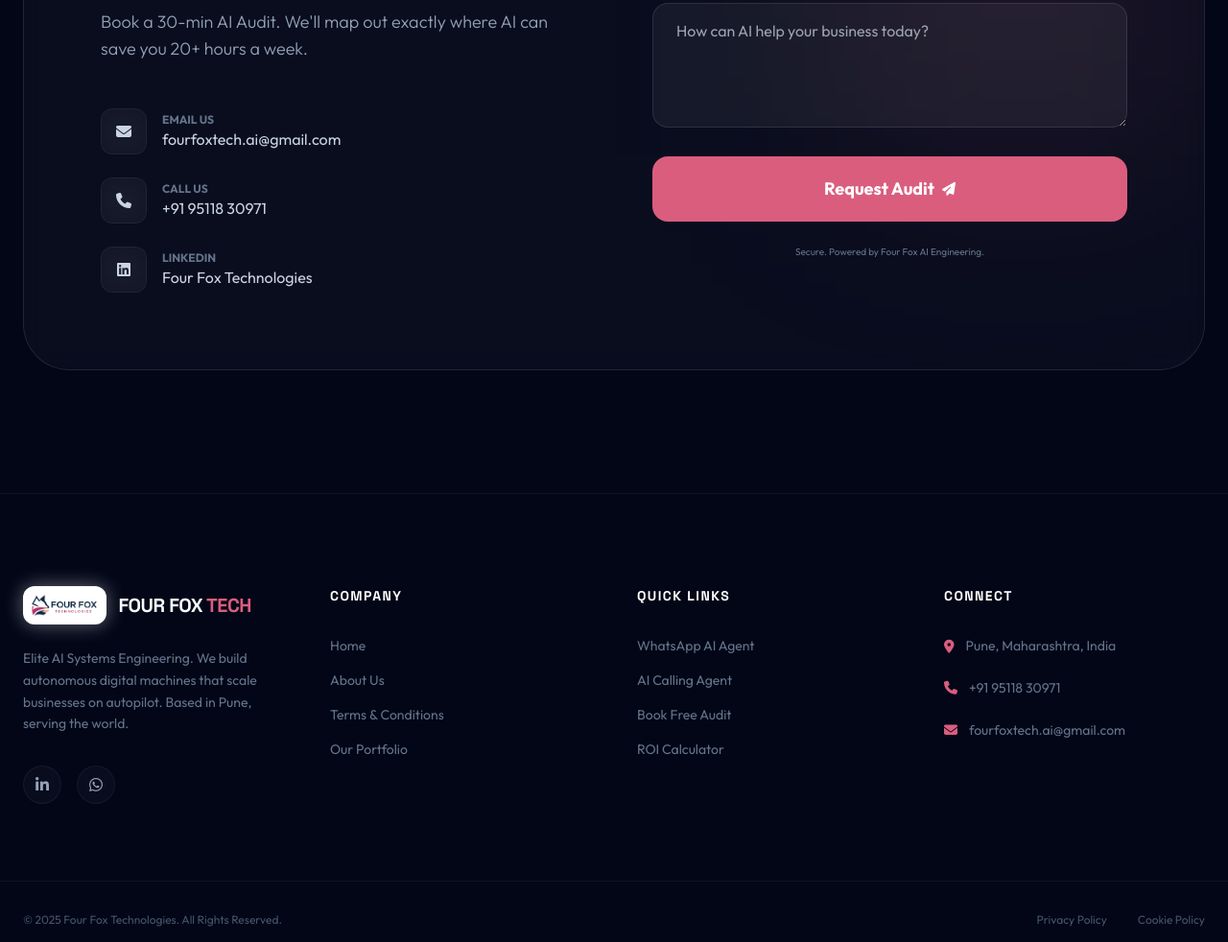
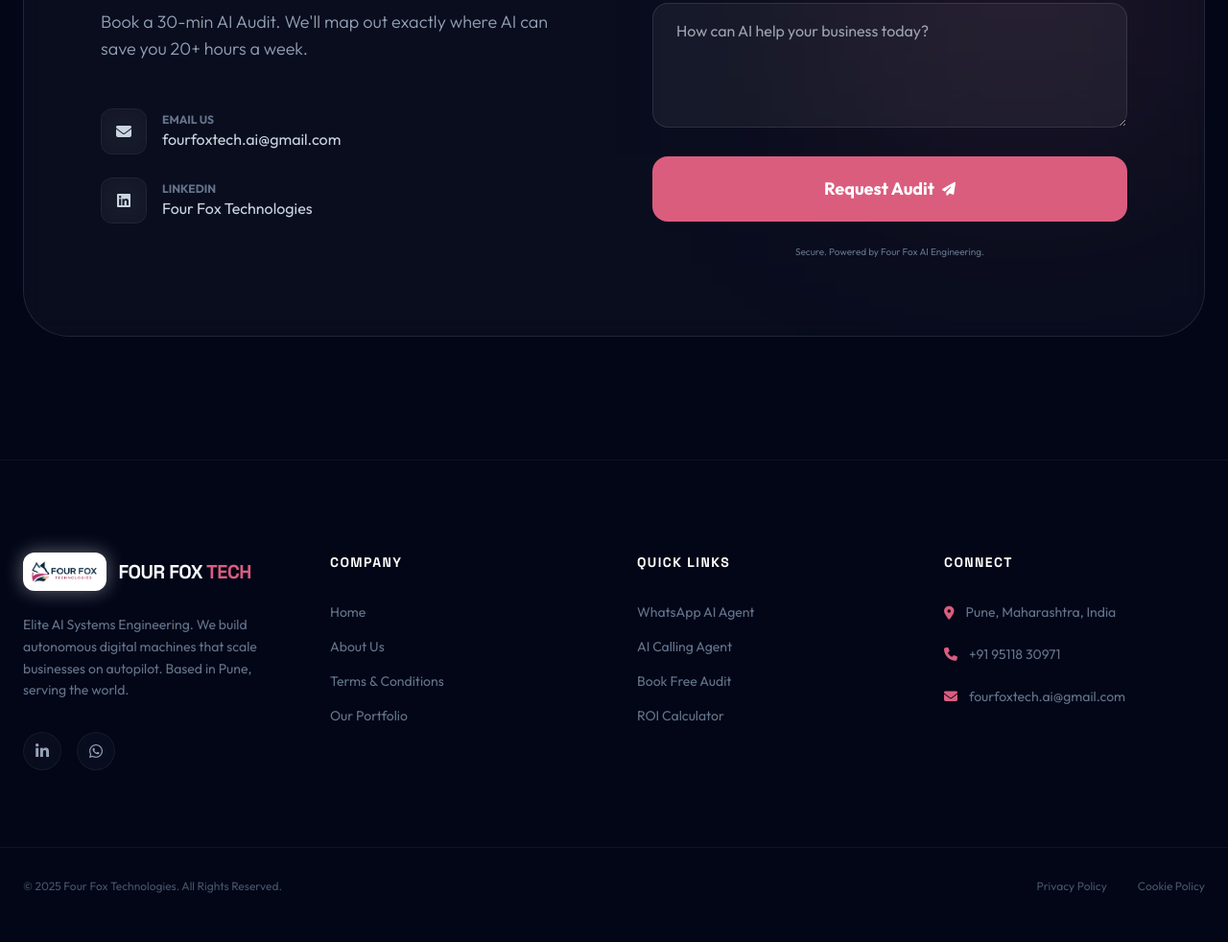
Before and after one commit to psyphon1/four-fox-project, a plain HTML site: page index.html in a window 1280 px wide. Shown: the part 4888-5870 px from the top of the page at 96% size. Drawn offline with nearby package versions, Linux system fonts and the light colour scheme.

Commit message:
Update index.html

```diff
--- a/index.html
+++ b/index.html
@@ -575,14 +575,7 @@
                                     fourfoxtech.ai@gmail.com
                                 </div>
                             </a>
-                            <a href="tel:+919511830971"
-                                class="flex items-center gap-4 text-slate-300 hover:text-bloom transition">
-                                <div class="w-12 h-12 glass rounded-xl flex items-center justify-center"><i
-                                        class="fas fa-phone"></i></div>
-                                <div>
-                                    <p class="text-xs text-slate-500 uppercase font-bold">Call Us</p>+91 95118 30971
-                                </div>
-                            </a>
+
                             <a href="https://www.linkedin.com/company/four-fox-technologies/" target="_blank"
                                 class="flex items-center gap-4 text-slate-300 hover:text-bloom transition">
                                 <div class="w-12 h-12 glass rounded-xl flex items-center justify-center"><i
```
